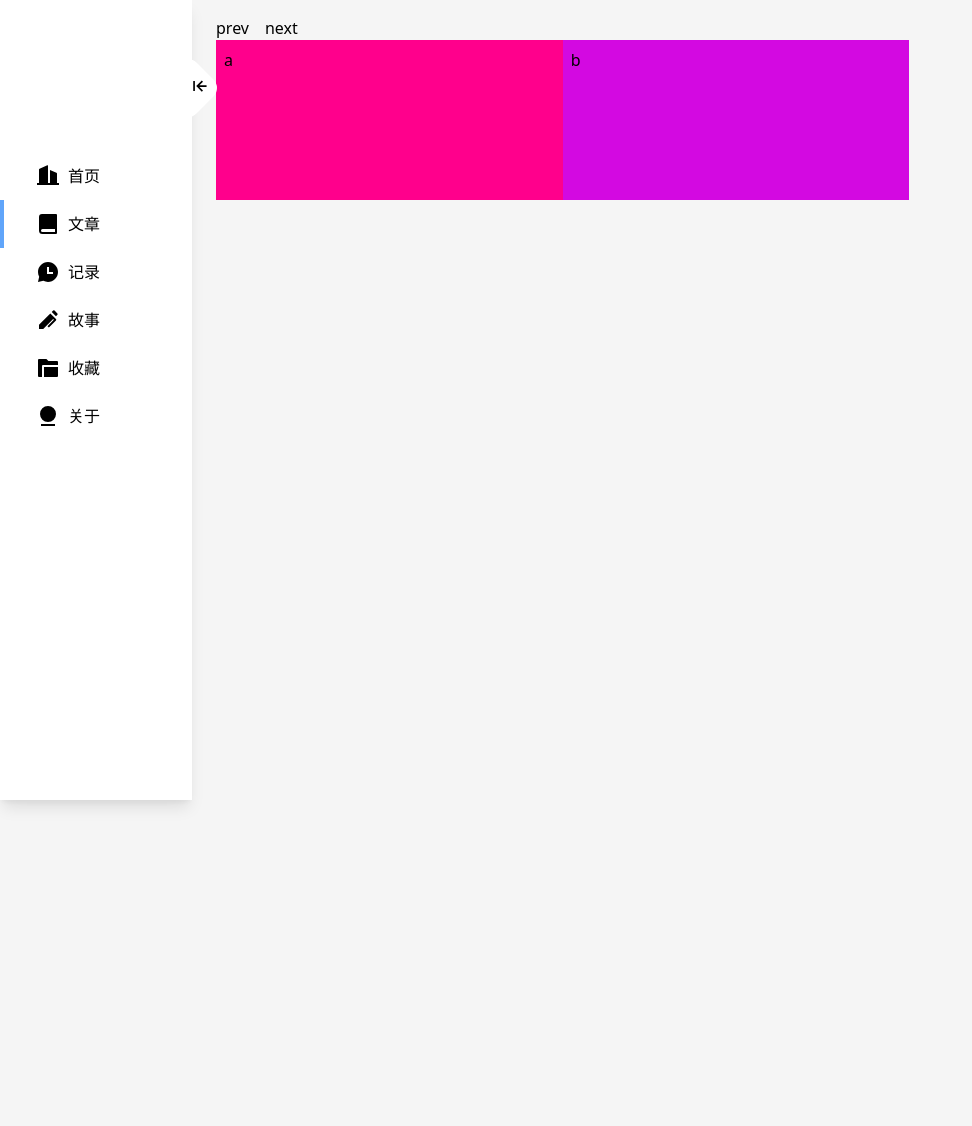
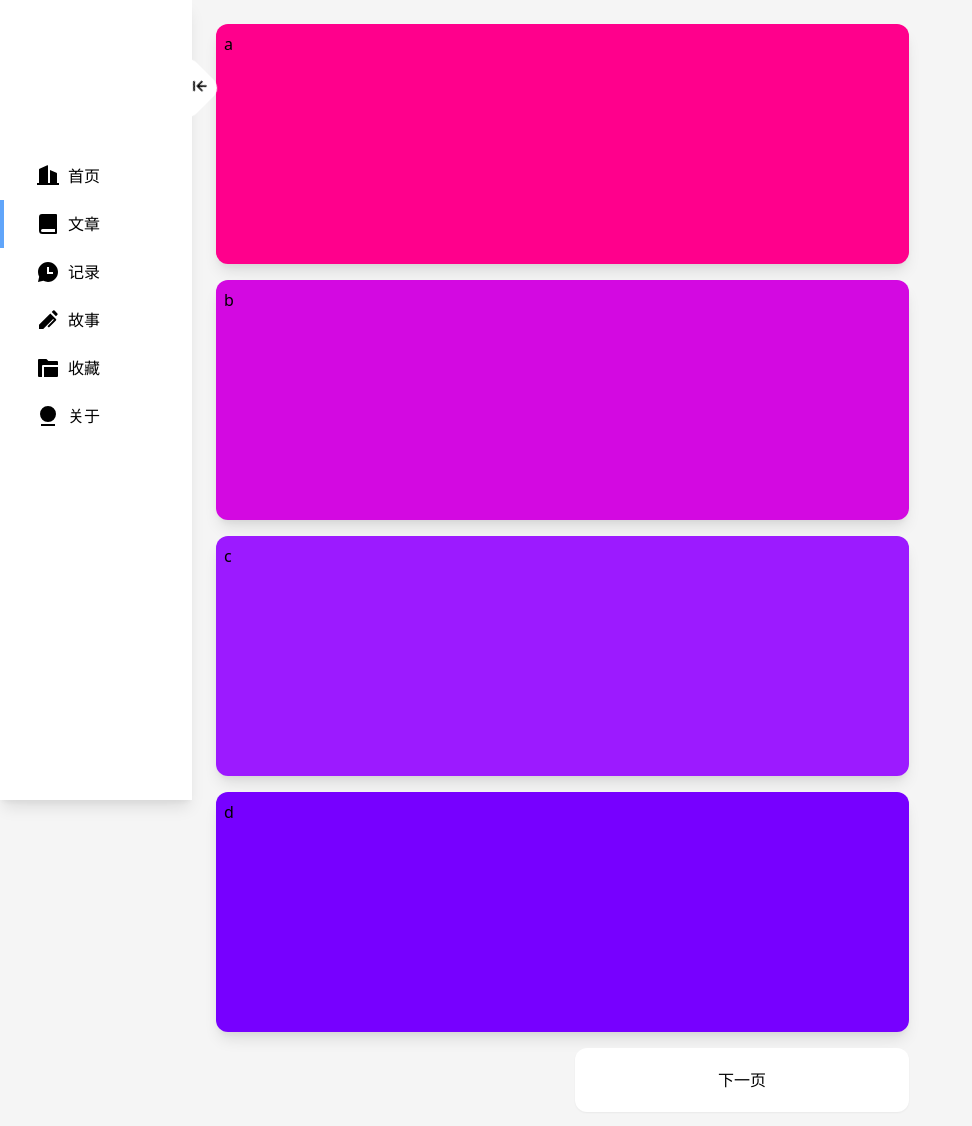
Before and after one commit to HessTina-YuI/yui-blog, a Next.js app: page /blog in a window 1280 px wide. Shown: the whole page, without its empty margins (0-972 px from the left). Before the commit the page ends 800 px from the top, so only its background shows below. Built offline with nearby package versions, Linux system fonts and the light colour scheme; what @tailwindcss/typography would draw is missing.

Commit message:
add:增加上一页和下一页按钮

```diff
--- a/pages/blog.tsx
+++ b/pages/blog.tsx
@@ -16,8 +16,8 @@ const variants = {
         y: 0,
         opacity: 1,
         transition: {
-            delay: i * 0.2,
-            duration: 0.5
+            delay: i * 0.4,
+            duration: 1
         }
     })
 };
@@ -50,28 +50,28 @@ const Blog: NextPage = ({ posts, pagination }) => {
     }, [currentPage]);
 
     const prev = () => {
-        setCurrentPage(currentPage - 1);
+        if (currentPage > 1) {
+            setCurrentPage(currentPage - 1);
+            window.scrollTo({ top: 0, behavior: 'smooth' });
+        }
     };
 
     const next = () => {
-        setCurrentPage(currentPage + 1);
+        if (currentPage < pagination.totalPages) {
+            setCurrentPage(currentPage + 1);
+            window.scrollTo({ top: 0, behavior: 'smooth' });
+        }
     };
 
     return (
         <PageLayout>
             <SectionContainer>
-                <button onClick={prev}>
-                    prev
-                </button>
-                <button className="ml-4" onClick={next}>
-                    next
-                </button>
-                <div className="w-full xl:w-2/3 grid grid-cols-1 xl:grid-cols-2">
+                <div className="w-full xl:w-2/3 grid grid-cols-1">
                     {
                         list.map((value, index) => {
                             return (
                                 <Link href={`/blog/${value.slug}`} key={value.slug}>
-                                    <motion.div className="w-full h-40 p-2"
+                                    <motion.div className="w-full h-60 p-2 my-2 rounded-xl shadow-lg"
                                                 style={{ backgroundColor: colors[index % 5] }}
                                                 custom={index}
                                                 initial="initial"
@@ -85,6 +85,20 @@ const Blog: NextPage = ({ posts, pagination }) => {
                         })
                     }
                 </div>
+                <div className="w-full xl:w-2/3 h-20 mt-2 pb-4 grid grid-cols-2 gap-x-6">
+                    <div className={`w-full flex justify-center items-center bg-white rounded-xl shadow-sm
+                                    transition-all duration-300 hover:bg-blue-400 hover:text-white
+                                    ${currentPage > 1 ? 'opacity-100' : 'opacity-0'}`}
+                         onClick={prev}>
+                        上一页
+                    </div>
+                    <div className={`w-full flex justify-center items-center bg-white rounded-xl shadow-sm
+                                    transition-all duration-300 hover:bg-blue-400 hover:text-white
+                                    ${currentPage < pagination.totalPages ? 'opacity-100' : 'opacity-0'}`}
+                         onClick={next}>
+                        下一页
+                    </div>
+                </div>
             </SectionContainer>
         </PageLayout>
     );
@@ -92,7 +106,8 @@ const Blog: NextPage = ({ posts, pagination }) => {
 };
 
 export const getStaticProps: GetStaticProps = async () => {
-    const posts = await getAllFilesFrontMatter('blog');
+    // const posts = await getAllFilesFrontMatter('blog');
+    const posts = [{ slug: 'a' }, { slug: 'b' }, { slug: 'c' }, { slug: 'd' }, { slug: 'e' }, { slug: 'f' }, { slug: 'g' }, { slug: 'h' }, { slug: 'i' }];
     const pagination = {
         currentPage: 1,
         totalPages: Math.ceil(posts.length / POSTS_PER_PAGE),
```
